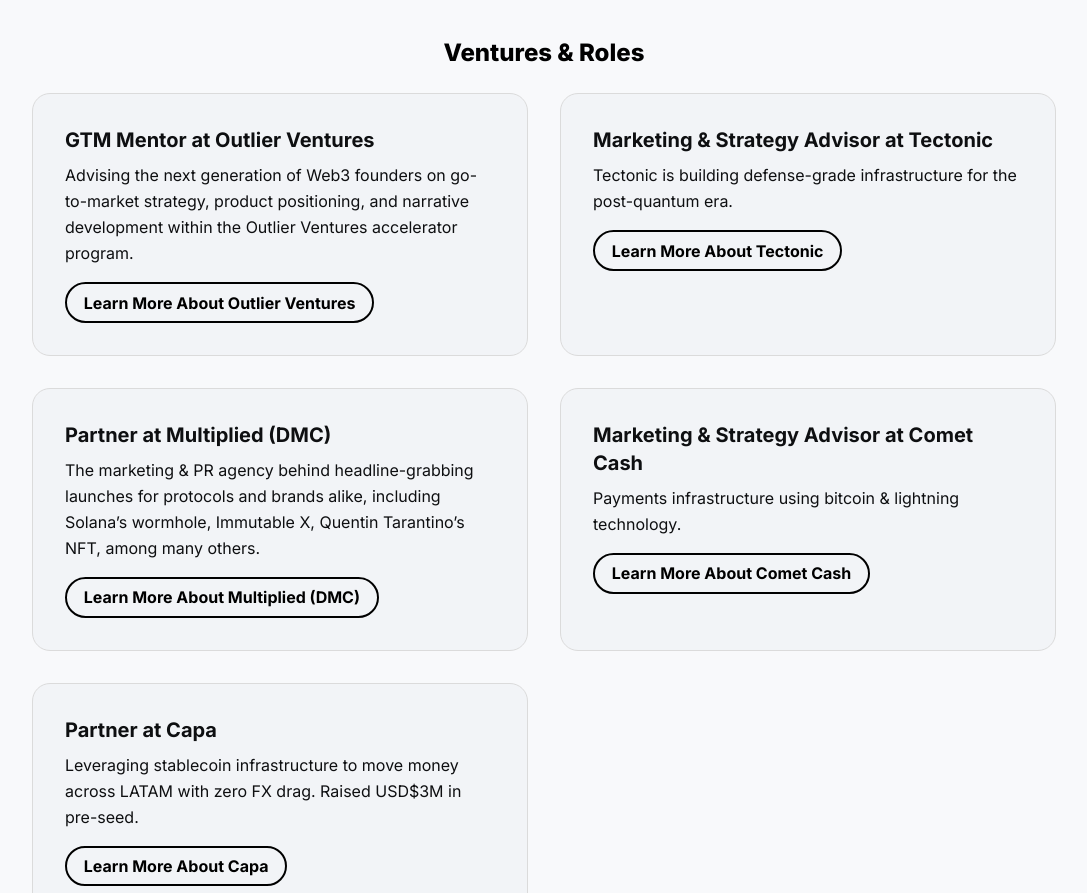
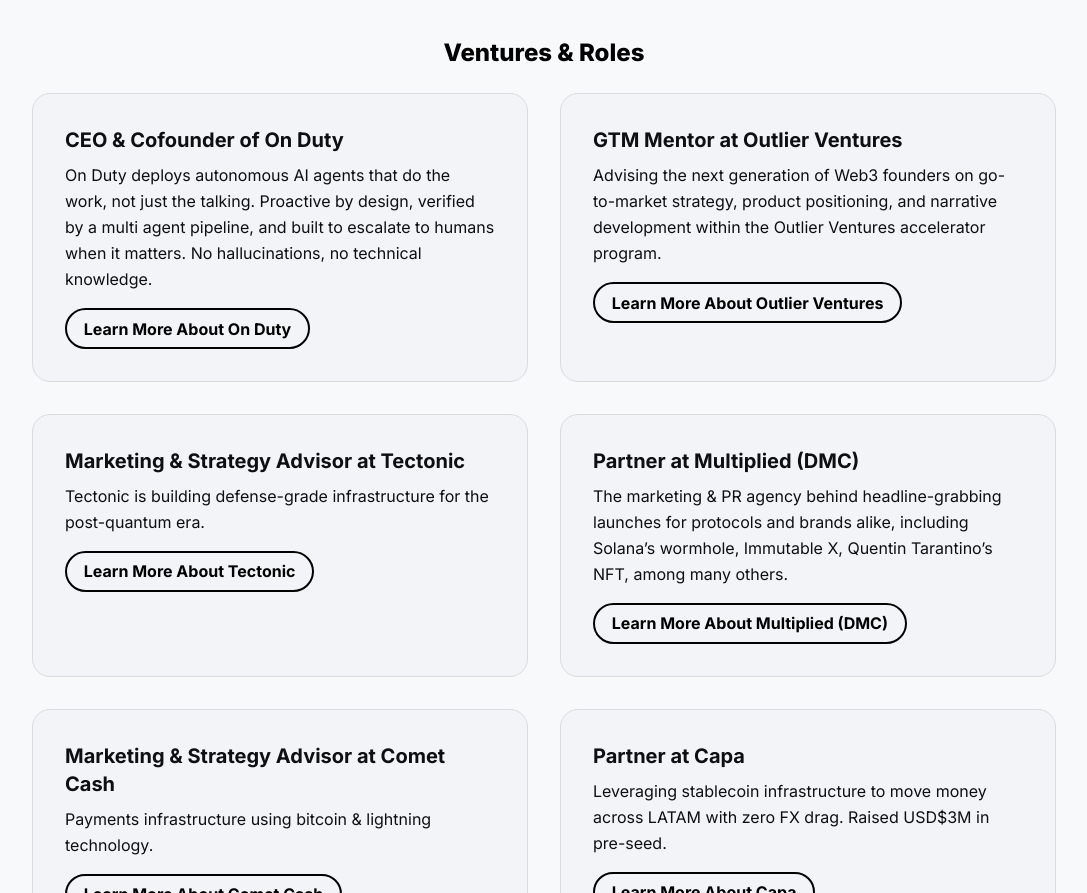
Before and after one commit to danielforeroj/danielforeroj, a React (Vite) app: page / in a window 1280 px wide. Shown: the part 1200-2093 px from the top of the page, without its empty margins (96-1183 px from the left). Built offline with nearby package versions, Linux system fonts and the light colour scheme.

Commit message:
Add On Duty CEO/cofounder venture entry

```diff
--- a/data/mockData.ts
+++ b/data/mockData.ts
@@ -38,6 +38,12 @@ export const initialHomeContent: HomeContent = {
     { label: 'LinkedIn', url: 'https://www.linkedin.com/in/danielforeroj/'},
   ],
   ventures: [
+    {
+      title: "CEO & Cofounder of On Duty",
+      body: "On Duty deploys autonomous AI agents that do the work, not just the talking. Proactive by design, verified by a multi agent pipeline, and built to escalate to humans when it matters. No hallucinations, no technical knowledge.",
+      ctaLabel: "Learn More About On Duty",
+      ctaUrl: "https://onduty.ai"
+    },
     {
       title: "GTM Mentor at Outlier Ventures",
       body: "Advising the next generation of Web3 founders on go-to-market strategy, product positioning, and narrative development within the Outlier Ventures accelerator program.",
```
